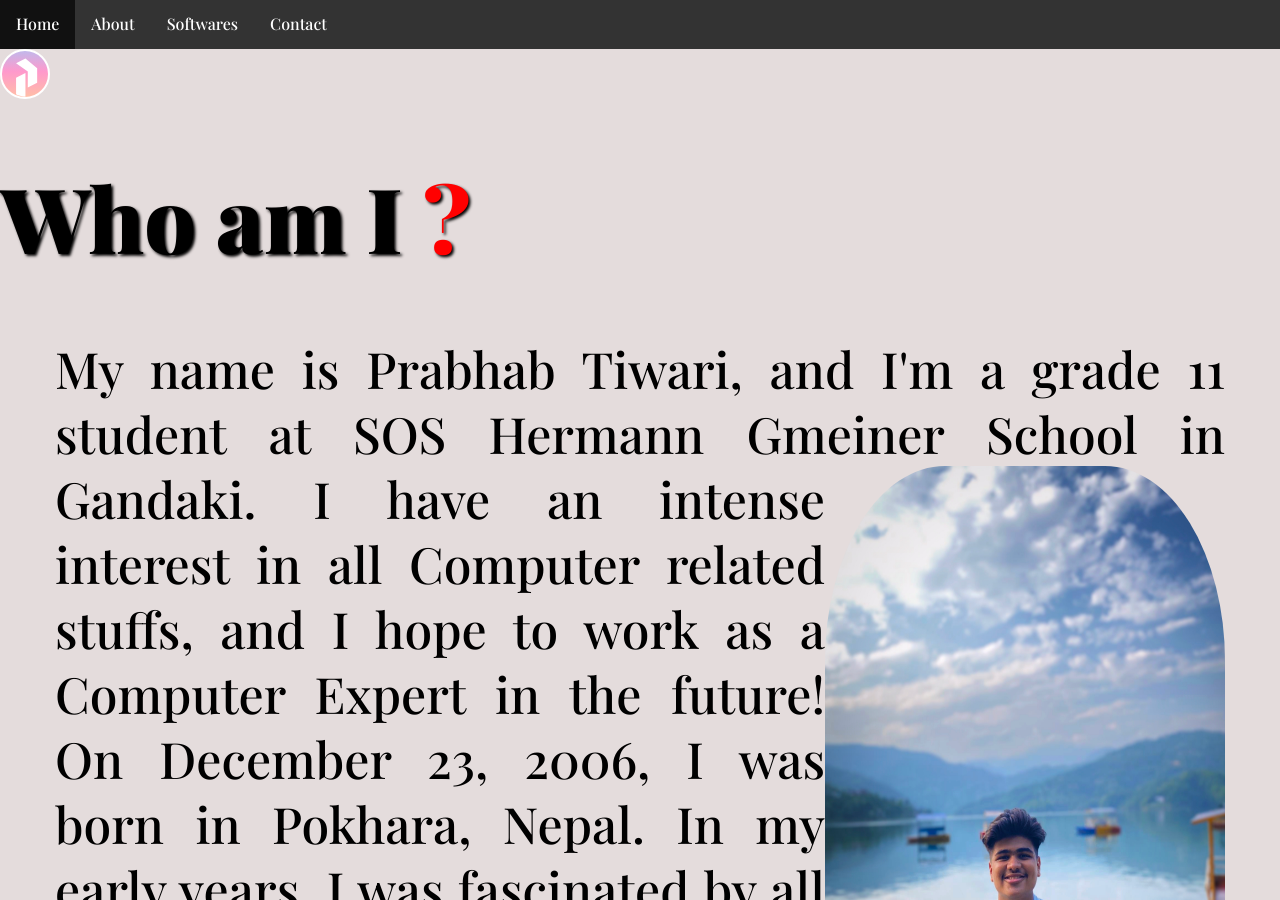
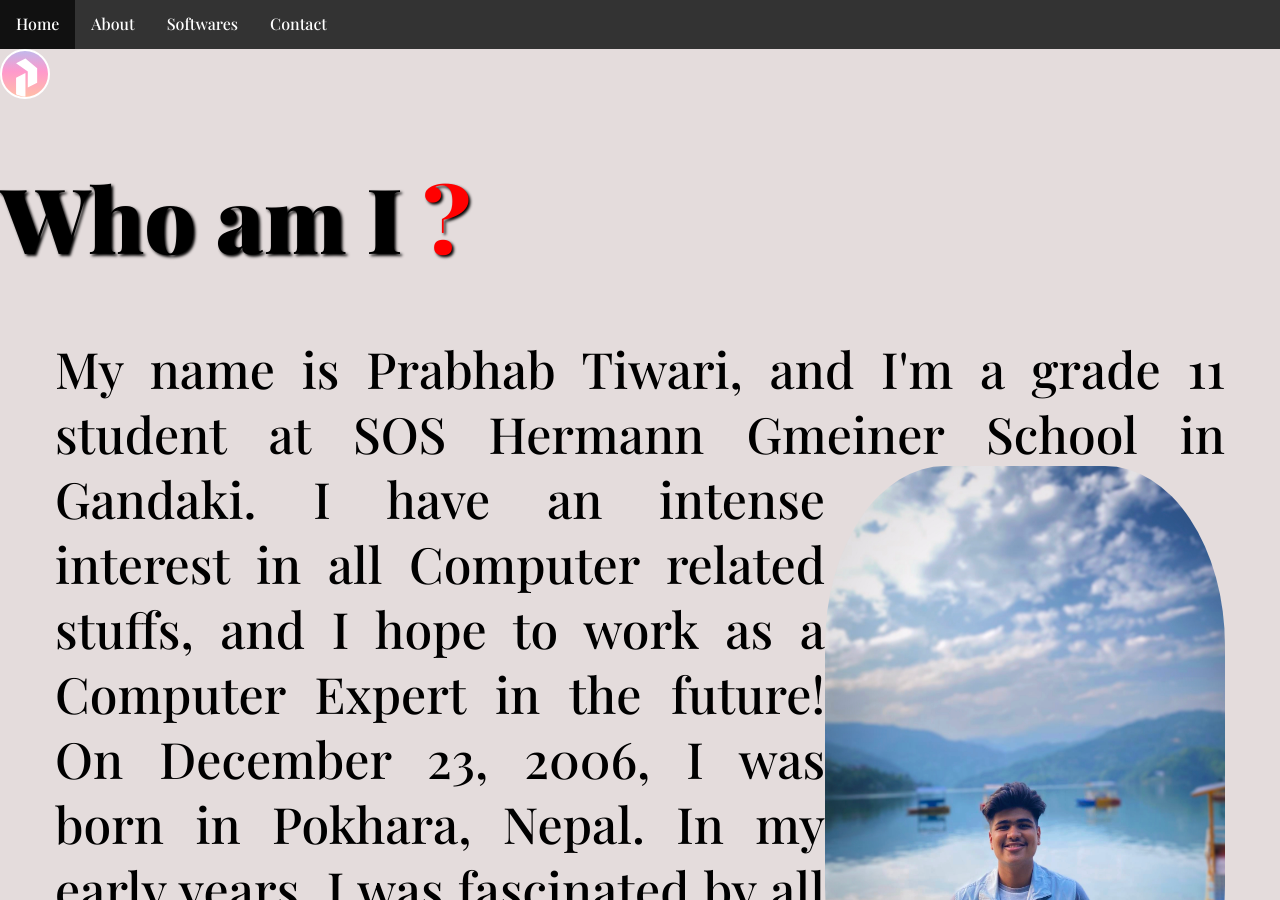
Before and after one commit to PrabhabTiwari/website, a Jekyll site: the page built from about.html, in a window 1280 px wide and 900 px high. Built offline with Jekyll 4.4.1, drawn with Linux system fonts in a browser that asks for light colours.

Commit message:
Update about.html

```diff
--- a/about.html
+++ b/about.html
@@ -23,7 +23,7 @@
     <h1 align="left">Who am I<span class="redText"> ? </span> </h1>
   <p>
 
-      My name is Prabhab Tiwari, and I'm a grade 11 student at SOS Hermann Gmeiner School in <img src="IMG_20240605_194417.jpg"  width="400" height="650" style="float:right"> </img> Gandaki. I have an intense interest in all Computer related stuffs, and I hope to work as a Computer Expert in the future! On December 23, 2006, I was born in Pokhara, Nepal. In my early years, I was fascinated by all the technological gadgets. At the age of seven, my grandfather gave me a brand-new desktop Computer from where I began working with a variety of Computer applications, including Word, Excel, Photoshop, and PowerPoint.
+      My name is Prabhab Tiwari, and I'm a grade 11 student at SOS Hermann Gmeiner School in <img src="IMG_20240605_194417.jpg"  width="400" height="600" style="float:right"> </img> Gandaki. I have an intense interest in all Computer related stuffs, and I hope to work as a Computer Expert in the future! On December 23, 2006, I was born in Pokhara, Nepal. In my early years, I was fascinated by all the technological gadgets. At the age of seven, my grandfather gave me a brand-new desktop Computer from where I began working with a variety of Computer applications, including Word, Excel, Photoshop, and PowerPoint.
 
 My interest in technology grew as I worked on it, and I began learning how to code and other fascinating topics from my brother <a href="https://aashishtiwari.com.np/" target="_blank">Ashish Tiwari</a>. At the age of eleven, I practically know many things but there is much more to know about Computers.
 
```
